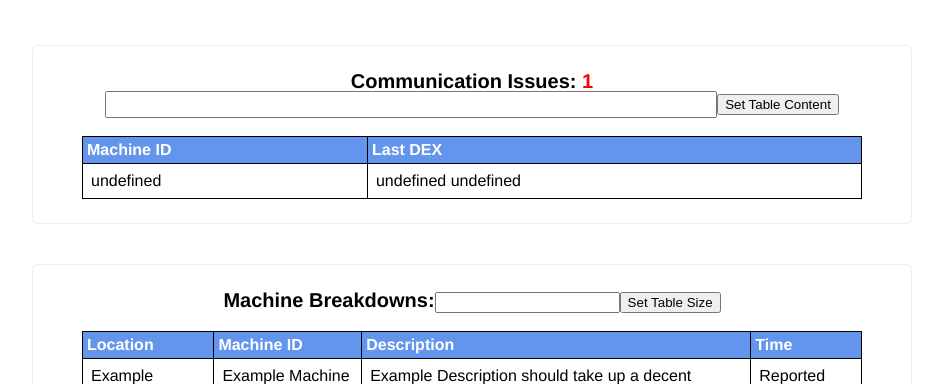
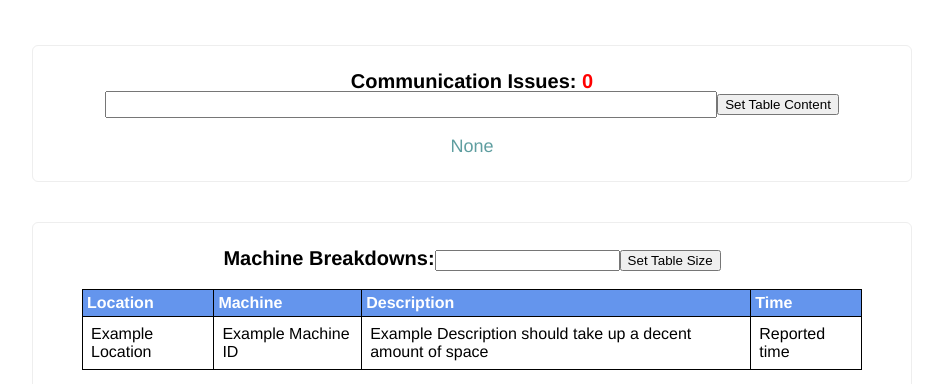
Before and after one commit to ZachAlanMueller/daily-format, a plain HTML site: page index.html in a window 1280 px wide. Both pictures are taken after a click on the button "Set Table Content". Shown: the part 416-800 px from the top of the page, without its empty margins (168-1111 px from the left). Drawn offline with nearby package versions, Linux system fonts and the light colour scheme.

Commit message:
Comm issues worked out, onto Breakdowns/ Prev Routes

```diff
--- a/index.html
+++ b/index.html
@@ -68,6 +68,9 @@ function setRoutesRows() {
     // Finished Sizing
 function setCommContent(){
     var inputText = document.getElementById("commInput").value;
+    $("#commTable").show();
+    document.getElementById("commNotes").innerHTML = "";
+    if (inputText != "" && inputText != " ") {
         var splitText = inputText.split(",");
         setCommRows(splitText.length);
         document.getElementById("commNumber").innerHTML = splitText.length;
@@ -78,14 +81,18 @@ function setCommContent(){
                 table.rows[i].cells[0].innerHTML = textItems[1];
                 var DEXTime = textItems[2] + " " + textItems[3];
                 table.rows[i].cells[1].innerHTML = DEXTime;
-            console.log(textItems);
             }
             else {
                 table.rows[i].cells[0].innerHTML = textItems[0];
                 var DEXTime = textItems[1] + " " + textItems[2];
                 table.rows[i].cells[1].innerHTML = DEXTime;
-            console.log(textItems);
             }
+        }
+    }
+    else {
+        $("#commTable").hide();
+        document.getElementById("commNotes").innerHTML = "None";
+        document.getElementById("commNumber").innerHTML = 0;
     }
 }
 // 62 2015-07-02 13:36:49, 47 2015-06-27 14:36:08, 14 2015-06-013 14:20:22
@@ -399,7 +406,7 @@ img {
                                   <table style="width:100%" class="tables" cellspacing="0" id="breakTable">
                                   <tr>
                                     <th>Location</th>
-                                    <th>Machine ID</th>
+                                    <th>Machine</th>
                                     <th>Description</th>
                                     <th>Time</th>
                                   </tr>
```
Lines whose indentation alone changed are shown as unchanged.
